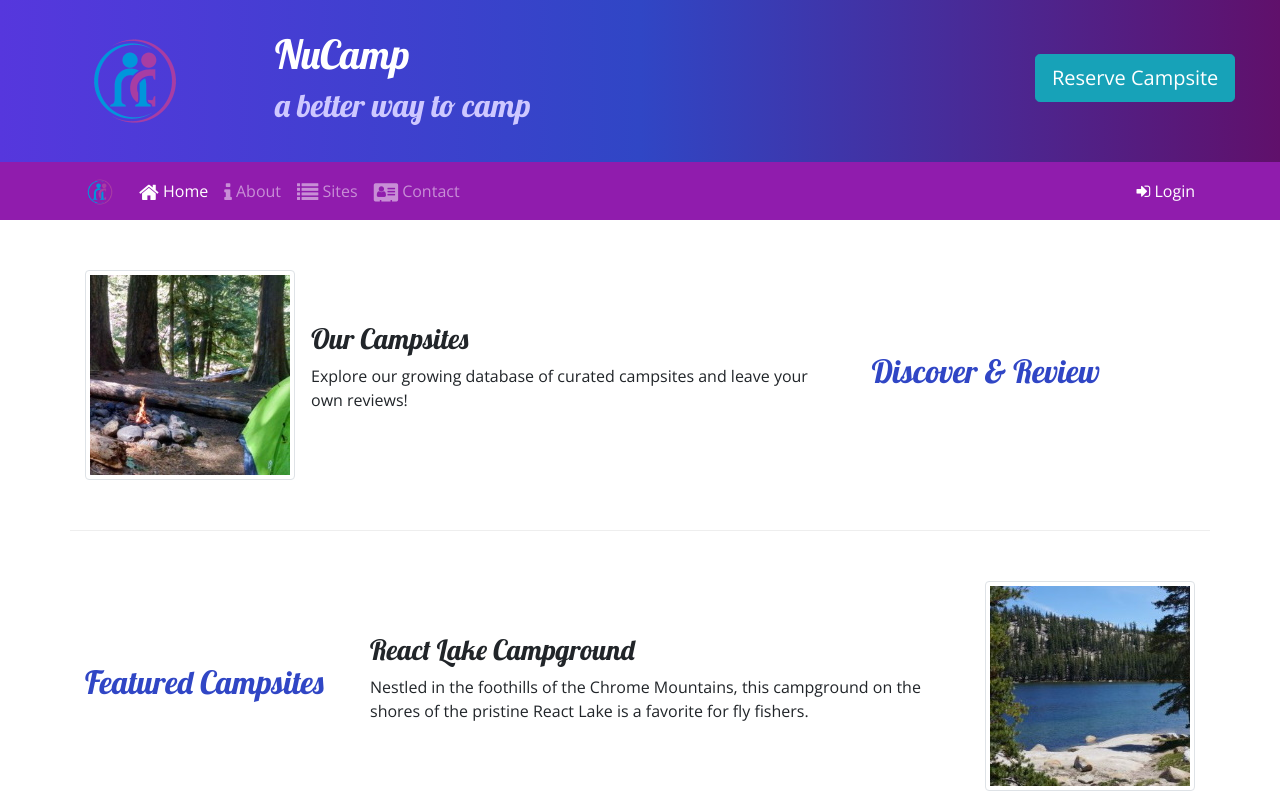
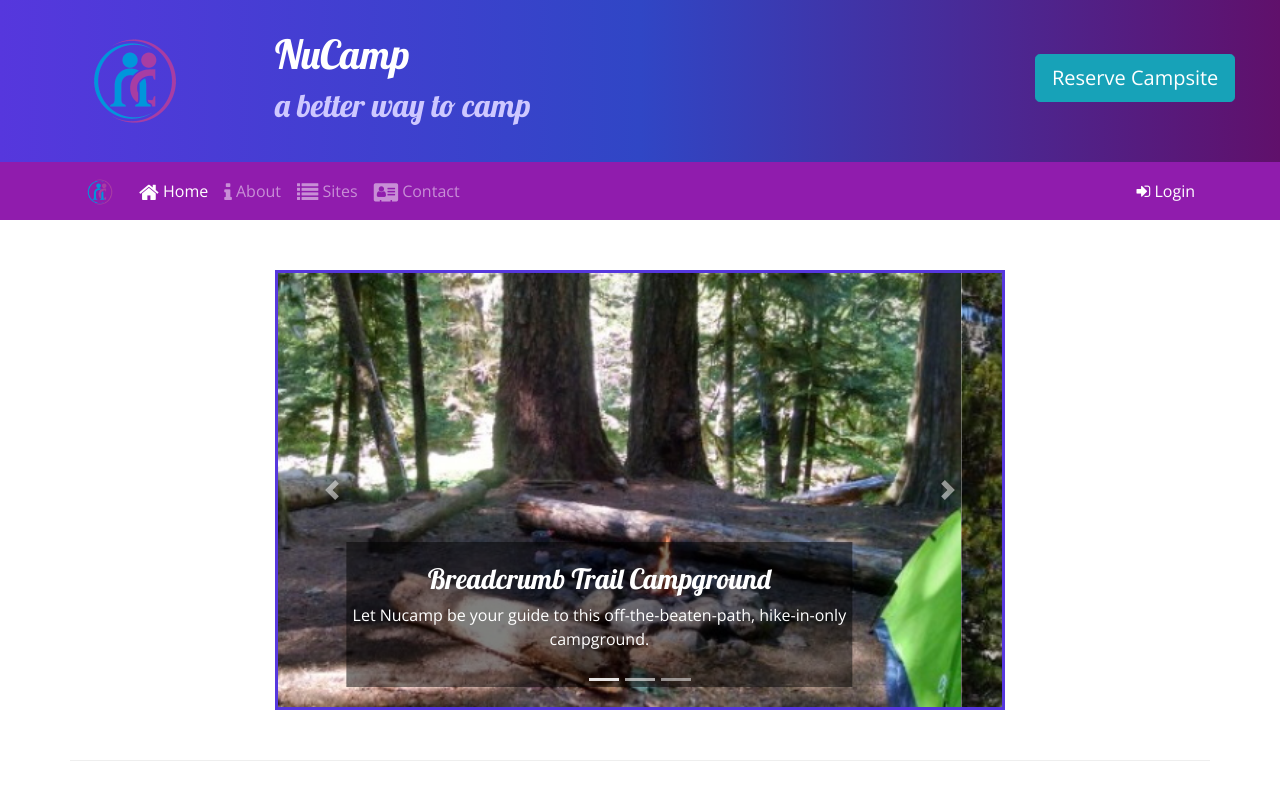
Before and after one commit to kuddleman/nucampsite, a website: page index.html in a window 1280 px wide. Shown: the top 800 px of the page. Drawn offline with nearby package versions, Linux system fonts and the light colour scheme.

Commit message:
add carousel

```diff
--- a/css/style.css
+++ b/css/style.css
@@ -42,3 +42,11 @@ footer {
     border-top: none;
     padding: 10px;
 }
+
+.carousel-caption {
+    background-color: rgba(0, 0, 0, 0.5);
+}
+
+.carousel {
+    border: solid #5637dd;
+}
--- a/index.html
+++ b/index.html
@@ -130,6 +130,52 @@
     <!-- Modal Componet End -->
 
     <div class="container">
+      <!-- Carousel Start -->
+      <div class="row row-content">
+        <div class="col-md-8 mx-auto">
+          <div id="homeCarousel" class="carousel slide" data-ride="carousel">
+            <ol class="carousel-indicators">
+              <li data-target="#homeCarousel" data-slide-to="0" class="active"></li>
+              <li data-target="#homeCarousel" data-slide-to="1"></li>
+              <li data-target="#homeCarousel" data-slide-to="2"></li>
+            </ol>
+            <div class="carousel-inner">
+              <div class="carousel-item active">
+                <img src="img/breadcrumb-trail.jpg" alt="Breadcrumb Trail Campground" class="d-block w-100">
+                <div class="carousel-caption">
+                  <h3>Breadcrumb Trail Campground</h3>
+                  <p class="d-none d-sm-block">Let Nucamp be your guide to this off-the-beaten-path, hike-in-only campground.</p>
+                </div>
+              </div>
+              <div class="carousel-item">
+                <img src="img/react-lake.jpg" alt="React Lake Campground" class="d-block w-100">
+                <div class="carousel-caption">
+                  <h3>React Lake Campground</h3>
+                  <p class="d-none d-sm-block">Nestled in the foothills of Chrome Mountains, this campground
+                    on the shores of the pristine React Lake is a favorite for fly fishers.</p>
+                </div>
+              </div>
+              <div class="carousel-item">
+                <img src="img/chrome-river.jpg" alt="Chrome River Campground" class="d-block w-100">
+                <div class="carousel-caption">
+                  <h3>Chrome River Campground</h3>
+                  <p class="d-none d-sm-block">Spend a few sunny days and starry nights beneath a
+                    canopy of old-growth firs at this enchanting spot by the Chrome River.</p>
+                </div>
+              </div>
+            </div>
+            <a href="#homeCarousel" class="carousel-control-prev" role="button" data-slide="prev">
+              <span class="carousel-control-prev-icon"></span>
+              <span class="sr-only">Previous</span>
+            </a>
+            <a href="#homeCarousel" class="carousel-control-next" role="button" data-slide="next">
+              <span class="carousel-control-next-icon"></span>
+              <span class="sr-only">Next</span>
+            </a>
+          </div>
+        </div>
+      </div>
+      <!-- Carousel End -->
       <div class="row row-content align-items-center">
         <div class="col-sm-4 order-sm-last col-md-3">
           <h2 class="text-sm-right">Discover & Review</h2>
```
